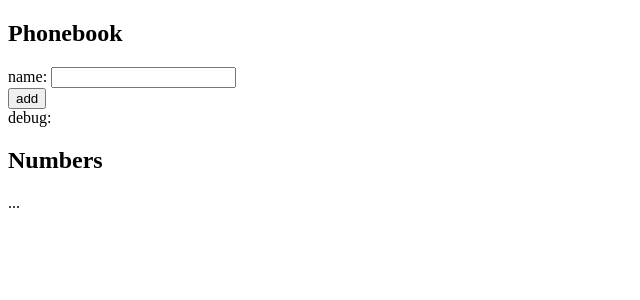
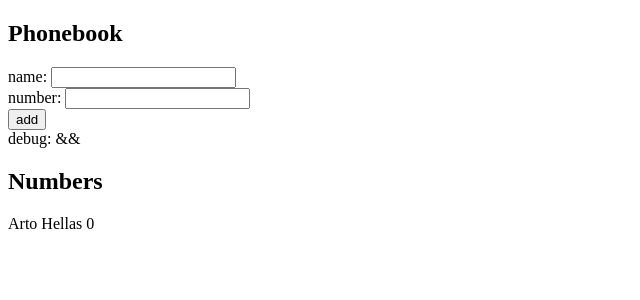
Before and after one commit to SathvikPN/fullstackopen, a React (Vite) app in the folder part2/phonebook/: page / in a window 1280 px wide. Shown: the top 300 px of the page, without its empty margins (0-640 px from the left). Built offline with nearby package versions, Linux system fonts and the light colour scheme.

Commit message:
2.8 additional form field number

```diff
--- a/part2/phonebook/src/App.jsx
+++ b/part2/phonebook/src/App.jsx
@@ -2,16 +2,18 @@ import { useState } from 'react'
 
 const App = () => {
   const [persons, setPersons] = useState([
-    { name: 'Arto Hellas' }
+    { name: 'Arto Hellas', phone: 123-123 }
   ])
   const [newName, setNewName] = useState('')
+  const [newNumber, setNewNumber] = useState('')
 
   // onSubmit of form, add Name to Persons
-  const addName = (event) => {
+  const addPerson = (event) => {
     event.preventDefault()
     console.log("btn clicked", event.target)
     const newPersonObject = {
-      name: newName
+      name: newName,
+      phone: newNumber
     }
 
     // const isNameExist = persons.filter((person) => person.name === newName) // iterates all array even if matched early
@@ -22,9 +24,8 @@ const App = () => {
     } else {
       setPersons(persons.concat(newPersonObject))
     }
-
-
     setNewName('')
+    setNewNumber('')
   }
 
   const handleNameChange = (event) => {
@@ -32,20 +33,33 @@ const App = () => {
     setNewName(event.target.value)
   }
 
+  const handleNumberChange = (event) => {
+    console.log('handleNumberChange - event.target.value', event.target.value)
+    // setNewNumber(newNumber) // newNumber itself a state var holding the previously set newNumber
+    setNewNumber(event.target.value) // use the uset typed text via form
+  }
+
+  console.log("Persons: ", persons)
+
   return (
     <div>
       <h2>Phonebook</h2>
-      <form onSubmit={addName}>
+      <form onSubmit={addPerson}>
         <div>
           name: <input value={newName} onChange={handleNameChange}/>
+        </div>
+        <div>
+          number: <input value={newNumber} onChange={handleNumberChange} />
         </div>
         <div>
           <button type="submit">add</button>
         </div>
       </form>
-      <div>debug: {newName}</div>
+      <div>debug: {newName} && {newNumber} </div>
       <h2>Numbers</h2>
-      ...
+      { persons.map((person) => {
+        return <div> {person.name}  {person.phone} </div>
+      }) }
     </div>
   )
 }
```
